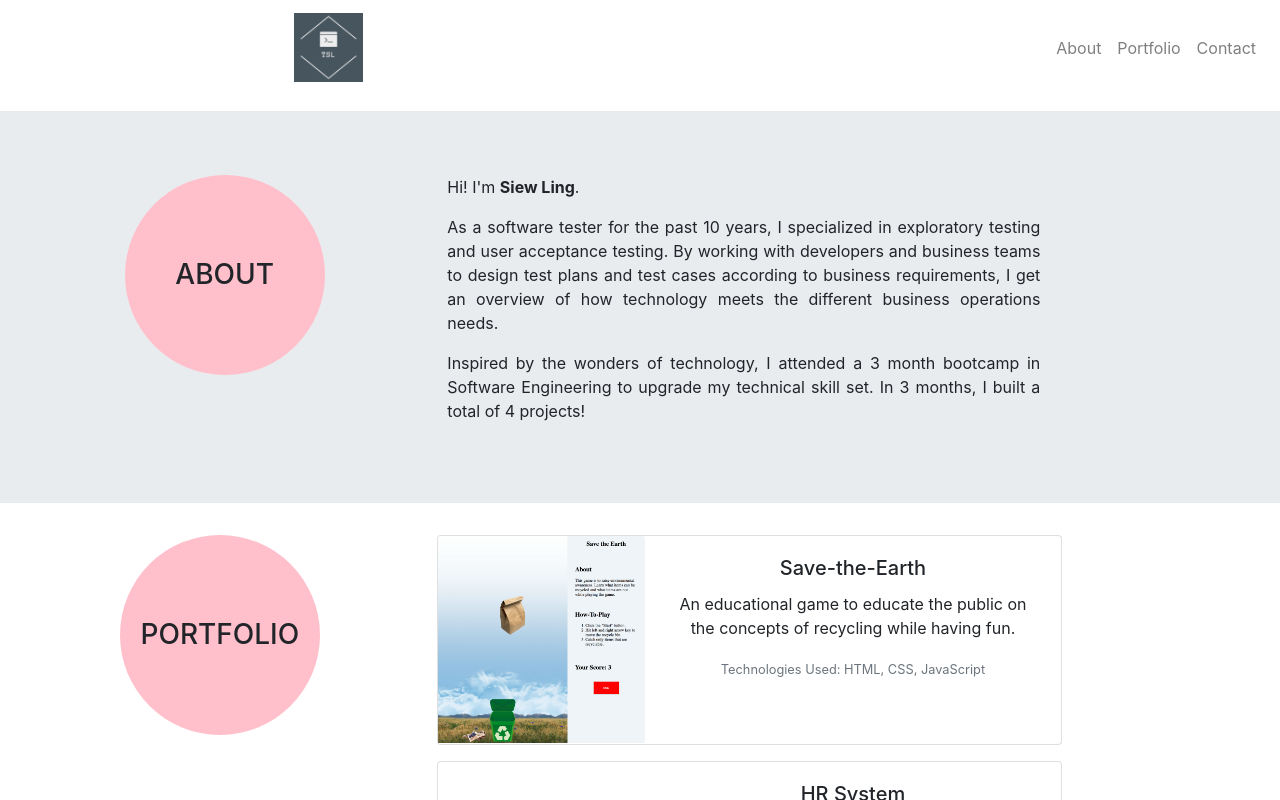
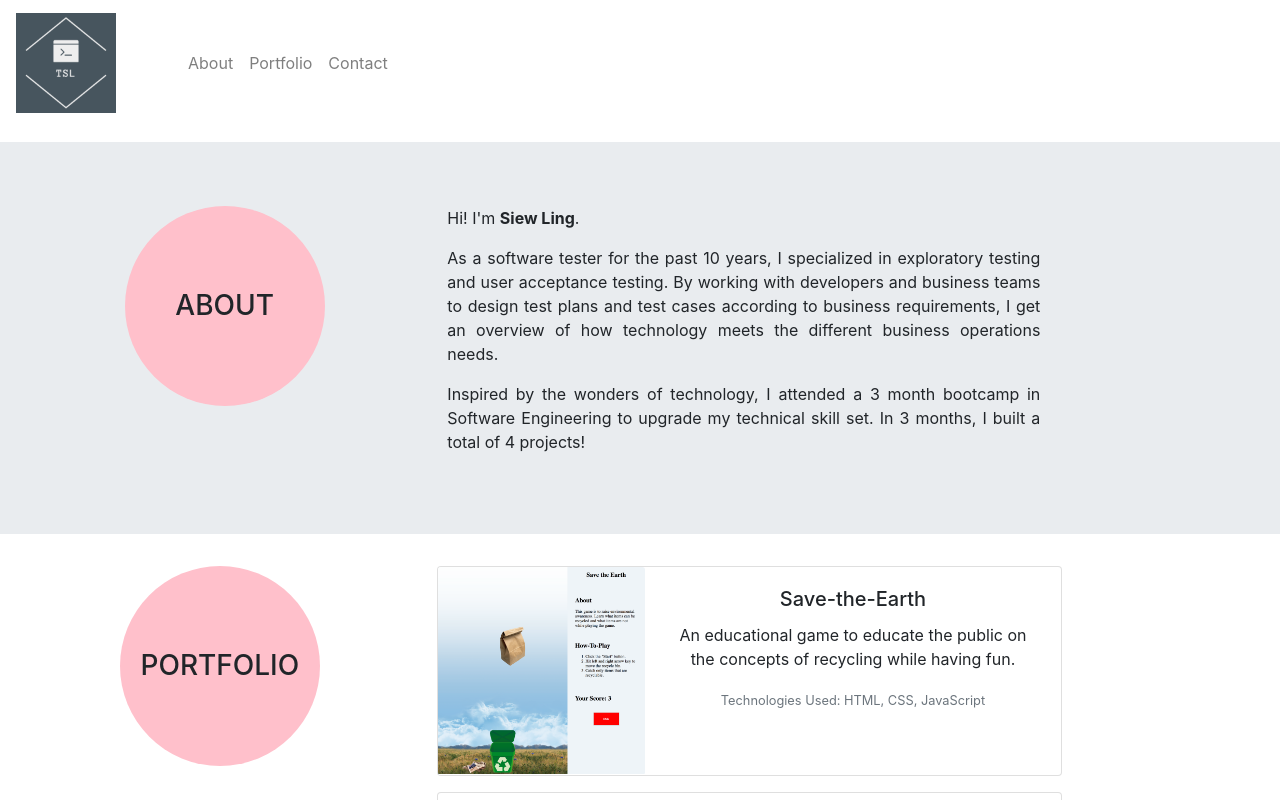
Before and after one commit to sltan-tansiewling/portfolio-react, a React (Create React App) app: page / in a window 1280 px wide. Shown: the top 800 px of the page. Built offline with nearby package versions, Linux system fonts and the light colour scheme.

Commit message:
Fixed: Cannot collapse menu item when screen is small

```diff
--- a/src/components/Nav.js
+++ b/src/components/Nav.js
@@ -5,24 +5,18 @@ class Nav extends React.Component {
         return(
             <div>
                 <nav className="navbar navbar-expand-lg navbar-light sticky-top">
-                    <a className="navbar-brand col-6" href="#">
-                        <img className="col col-2" src="img/logo.png" alt="Tan Siew Ling - Up Your Software Quality" title="Tan Siew Ling - Up Your Software Quality" />
+                    <a className="navbar-brand" href="/">
+                        <img src="img/logo.png" width="100" height="100" className="d-inline-block align-center mr-5" alt="Tan Siew Ling - Up Your Software Quality" title="Tan Siew Ling - Up Your Software Quality" />
                     </a>
-                    <button className="navbar-toggler" type="button" data-toggle="collapse" data-target="#navbarNav" aria-controls="navbarNav" aria-expanded="false" aria-label="Toggle navigation">
+                    <button className="navbar-toggler" type="button" data-toggle="collapse" data-target="#navbarNavAltMarkup" aria-controls="navbarNavAltMarkup" aria-expanded="false" aria-label="Toggle navigation">
                         <span className="navbar-toggler-icon"></span>
                     </button>
-                    <div className="collapse navbar-collapse d-flex justify-content-end" id="navbarNav">
-                        <ul className="navbar-nav">
-                            <li className="nav-item">
-                                <a className="nav-link" href="#about">About</a>
-                            </li>
-                            <li className="nav-item">
-                                <a className="nav-link" href="#portfolio">Portfolio</a>
-                            </li>
-                            <li className="nav-item">
-                                <a className="nav-link" href="#contact">Contact</a>
-                            </li>
-                        </ul>
+                    <div className="collapse navbar-collapse" id="navbarNavAltMarkup">
+                        <div className="navbar-nav">
+                            <a className="nav-item nav-link" href="#about">About</a>
+                            <a className="nav-item nav-link" href="#portfolio">Portfolio</a>
+                            <a className="nav-item nav-link" href="#contact">Contact</a>
+                        </div>
                     </div>
                 </nav>
             </div>
```
